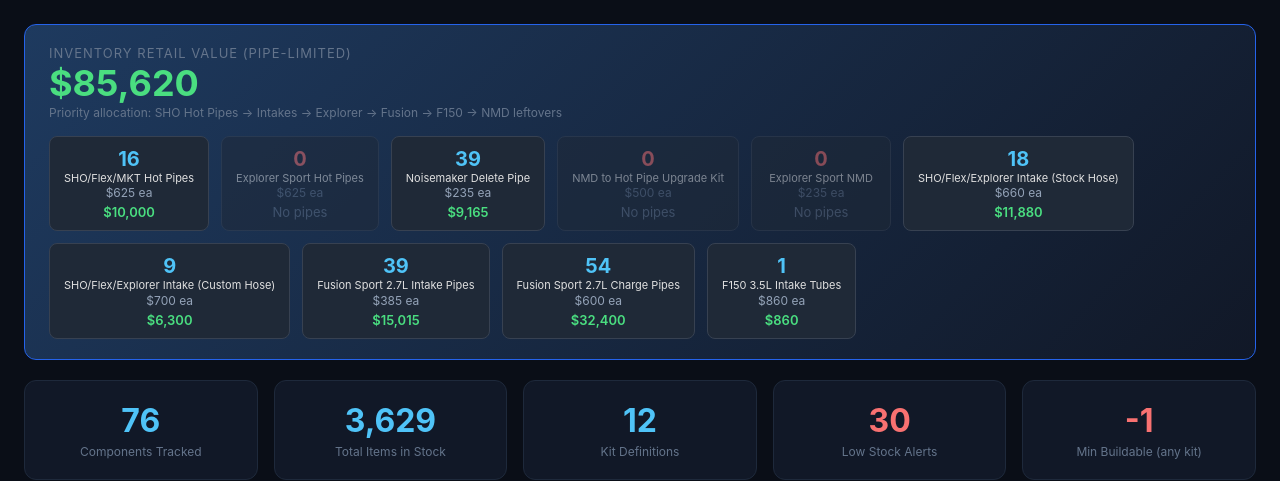
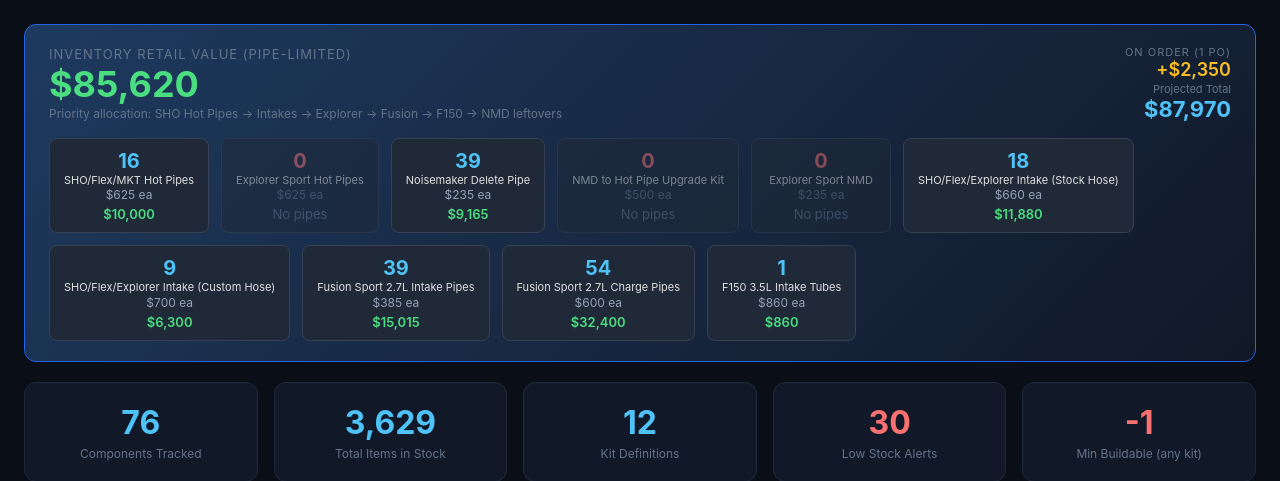
Before and after one commit to mtxpert/epp-inventory, a Flask app: page / in a window 1280 px wide. Shown: the part 56-537 px from the top of the page. Run offline with Flask 3, Linux system fonts and the light colour scheme; a user stored in the database is signed in; tables that the repository leaves empty hold one stand-in row (values such as "Sample post").

Commit message:
Add on-order inventory projection to dashboard retail value banner
- Shows pending PO count and additional retail value incoming
- Projected total = current retail + value from on-order parts
- Includes Raptor and all non-pipe kits in projection calculation
- Created Mouser PO EPP-PO-0001 for 20x SW + Console harness kits
- Set RAPT-PCB-L/R stock to 70

Co-Authored-By: Claude Opus 4.6 <noreply@anthropic.com>

```diff
--- a/app.py
+++ b/app.py
@@ -539,12 +539,50 @@ def register_routes(app):
         recent_orders = ShopifyOrder.query.order_by(ShopifyOrder.created_at.desc()).limit(20).all()
         recent_logs = InventoryLog.query.order_by(InventoryLog.created_at.desc()).limit(50).all()
 
+        # Calculate "on order" projection: pending POs → projected buildable kits → retail value
+        pending_pos = PurchaseOrder.query.filter(PurchaseOrder.status.in_(['draft', 'sent'])).all()
+        projected_stock = {c.id: c.qty for c in components}
+        for po in pending_pos:
+            for line in po.lines:
+                projected_stock[line.component_id] = projected_stock.get(line.component_id, 0) + line.qty
+
+        # Recalculate pipe-limited buildable with projected stock
+        proj_pipe_stock = {cid: qty for cid, qty in projected_stock.items()
+                          if any(c.id == cid and c.category == 'pipes' for c in components)}
+        proj_kit_buildable = {}
+        for kit in kits_by_priority:
+            pipe_parts = [kc for kc in kit.components if kc.component.category == 'pipes']
+            if not pipe_parts:
+                # For non-pipe kits (e.g. Raptor), use all components
+                all_parts = [kc for kc in kit.components]
+                if all_parts:
+                    proj_kit_buildable[kit.id] = min(
+                        projected_stock.get(kc.component_id, 0) // kc.quantity for kc in all_parts
+                    )
+                else:
+                    proj_kit_buildable[kit.id] = 0
+                continue
+            max_build = min(proj_pipe_stock.get(kc.component_id, 0) // kc.quantity for kc in pipe_parts)
+            proj_kit_buildable[kit.id] = max_build
+            for kc in pipe_parts:
+                proj_pipe_stock[kc.component_id] = proj_pipe_stock.get(kc.component_id, 0) - (kc.quantity * max_build)
+
+        projected_retail_value = sum(
+            proj_kit_buildable.get(kit.id, 0) * (kit.retail_price or 0)
+            for kit in kits if proj_kit_buildable.get(kit.id, 0) > 0
+        )
+        on_order_value = projected_retail_value - total_retail_value
+
         return render_template('dashboard.html',
             components=components, kits=kits, categories=categories,
             low_stock=low_stock, total_stock=total_stock,
             kit_buildable=kit_buildable, min_buildable=min_buildable,
             kit_pipe_buildable=kit_pipe_buildable,
             total_retail_value=total_retail_value,
+            projected_retail_value=projected_retail_value,
+            on_order_value=on_order_value,
+            pending_pos=pending_pos,
+            proj_kit_buildable=proj_kit_buildable,
             used_in=used_in, recent_orders=recent_orders, recent_logs=recent_logs)
 
     # ── Inventory API ────────────────────────────────────────────
--- a/templates/dashboard.html
+++ b/templates/dashboard.html
@@ -10,6 +10,14 @@
             <div style="font-size: 36px; font-weight: 700; color: #4ade80;">${{ "{:,.0f}".format(total_retail_value or 0) }}</div>
             <div style="font-size: 12px; color: #64748b;">Priority allocation: SHO Hot Pipes &rarr; Intakes &rarr; Explorer &rarr; Fusion &rarr; F150 &rarr; NMD leftovers</div>
         </div>
+        {% if on_order_value and on_order_value > 0 %}
+        <div style="text-align: right;">
+            <div style="font-size: 11px; color: #64748b; text-transform: uppercase; letter-spacing: 1px;">On Order ({{ pending_pos|length }} PO{{ 's' if pending_pos|length > 1 }})</div>
+            <div style="font-size: 18px; font-weight: 600; color: #fbbf24;">+${{ "{:,.0f}".format(on_order_value) }}</div>
+            <div style="font-size: 11px; color: #64748b; margin-top: 2px;">Projected Total</div>
+            <div style="font-size: 22px; font-weight: 700; color: #4fc3f7;">${{ "{:,.0f}".format(projected_retail_value or 0) }}</div>
+        </div>
+        {% endif %}
     </div>
     <div style="display: flex; gap: 12px; flex-wrap: wrap;">
         {% for kit in kits|sort(attribute='id') %}
```
